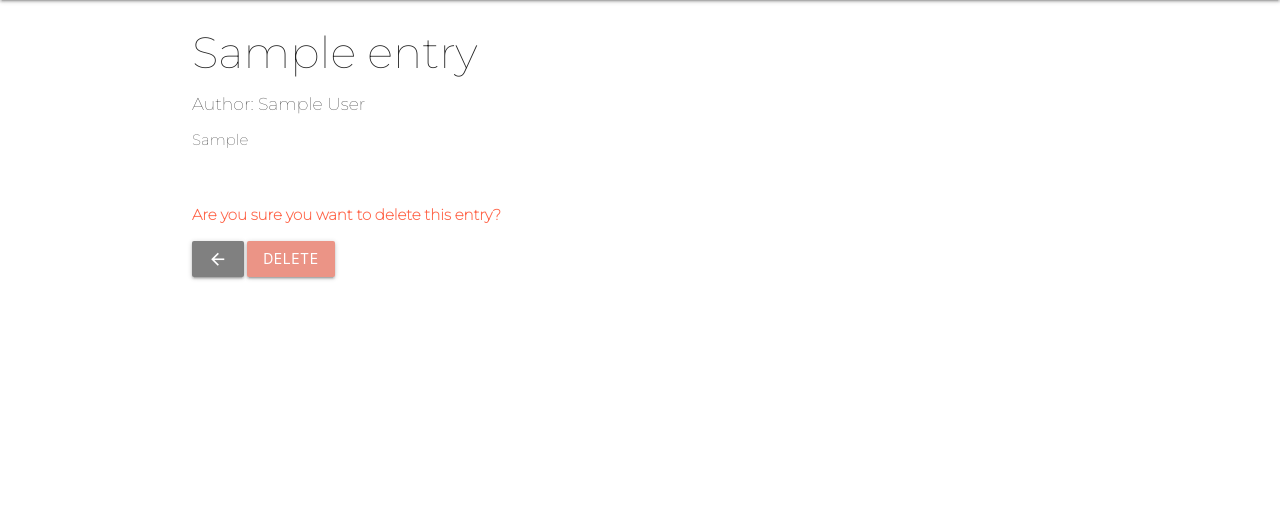
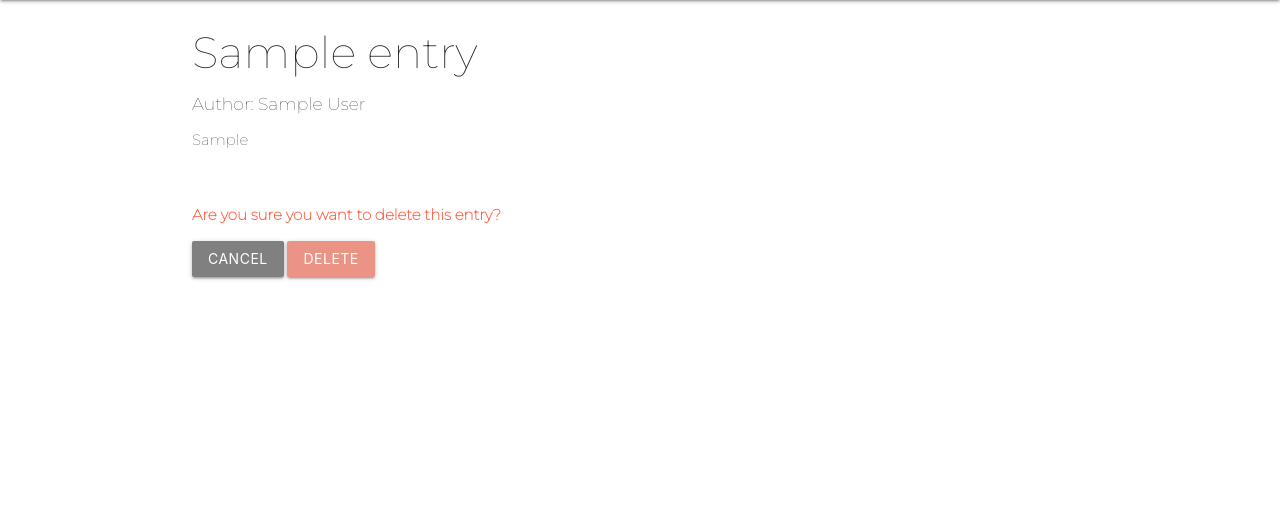
Before and after one commit to mlembke1/python-crud, a Flask app: page /delete/1 in a window 1280 px wide. Shown: the part 64-581 px from the top of the page. Run offline with Flask 2, Linux system fonts and the light colour scheme; tables that the repository leaves empty or names only in its code hold one stand-in row (values such as "Sample post"); some libraries are stand-ins or nearby versions.

Commit message:
Changed button layout

```diff
--- a/templates/delete.html
+++ b/templates/delete.html
@@ -6,6 +6,6 @@
   <p>{{entry.journal_entry}}</p>
   <br>
   <p class='delete-message'>Are you sure you want to delete this entry?</p>
-  <a href="/read"><button class='btn back-to-read'><i class='material-icons'>arrow_back</i></button></a>
-  <button class='delete-button btn' data-id="{{entry.id}}" id='confirm-delete-button'>Delete</button>
+  <a href="/read"><button class='btn back-to-read'>CANCEL</button></a>
+  <button class='delete-button btn' data-id="{{entry.id}}" id='confirm-delete-button'>DELETE</button>
 {% endblock %}
--- a/templates/update.html
+++ b/templates/update.html
@@ -2,7 +2,7 @@
 
  {% block body %}
  <div class="center-align">
-   <h6 class="text-center uje-header">UPDATE JOURNAL ENTRY</h6>
+   <h6 class="text-center uje-header">UPDATE JOURNAL ENTRY "{{entry.title}}"</h6>
    {% from "includes/_formhelpers.html" import render_field %}
     <div class="row">
         <div class="col-lg-3 col-sm-1"></div>
@@ -17,8 +17,8 @@
             <div class="form-group">
           		<textarea id="update-journal_entry-input" placeholder="JOURNAL ENTRY: {{entry.journal_entry}}" type="text" name="journal_entry" value='{{request.form.journal_entry}}' class="form-control"></textarea>
           	</div>
-            <a href="/read"><button class='btn back-to-read'><i class='material-icons'>arrow_back</i></button></a>
           	<input data-id="{{entry.id}}" id="confirm-update-button" type="submit" class="update-button btn" value="Update">
+            <a href="/read"><input type="button" class='btn back-to-read' value='CANCEL'></a>
           </form>
         </div>
       <div class="col-lg-3 col-sm-1"></div>
```
